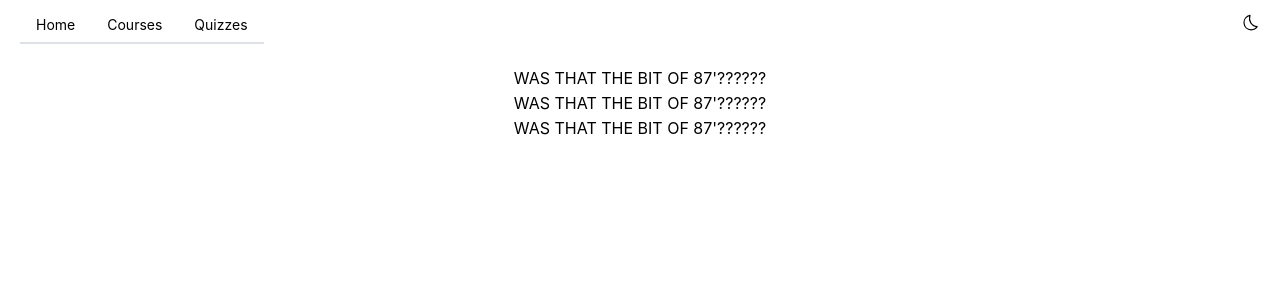
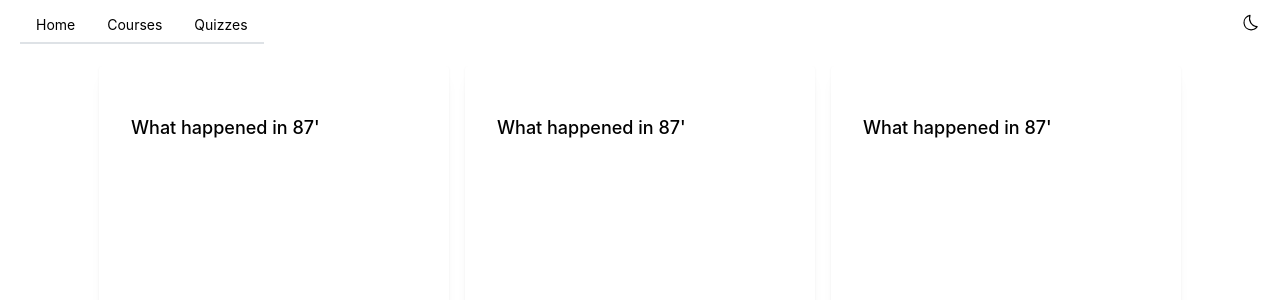
Before and after one commit to DudzinDzmitry/learn2code, a React (Vite) app: page /quizzes in a window 1280 px wide. Shown: the top 300 px of the page. Built offline with nearby package versions, Linux system fonts and the light colour scheme.

Commit message:
feat: add transition to flashcards

```diff
--- a/src/components/pages/Quizzes/FlashCard.tsx
+++ b/src/components/pages/Quizzes/FlashCard.tsx
@@ -1,9 +1,31 @@
-import { Center } from '@mantine/core';
+import { Card, Text, Transition } from '@mantine/core';
 import { useDisclosure } from '@mantine/hooks'
 
 export function FlashCard({ card }: any) {
   const [flipped, { toggle }] = useDisclosure(false);
   return (
-    <Center onClick={toggle}>{flipped ? card.Question : card.Answer}</Center>
+
+    <Card
+      onClick={toggle}
+      w={350}
+      h={275}
+      shadow="sm"
+      padding="xl"
+      component="a"
+      target="_blank"
+    >
+      <Text fw={500} size="lg" mt="md">
+        {card.Question}
+      </Text>
+      <Transition mounted={flipped} transition="rotate-left" duration={400}>
+        {(transitionStyle) => (
+          <Text fw={500} size="lg" mt="md" style={transitionStyle}>
+            {card.Answer}
+          </Text>
+        )}
+      </Transition>
+
+    </Card>
+
   )
 }
--- a/src/components/pages/Quizzes/QuizList.tsx
+++ b/src/components/pages/Quizzes/QuizList.tsx
@@ -1,3 +1,4 @@
+import { Group } from '@mantine/core';
 import { FlashCard } from "./FlashCard"
 
 const cards: { [name: string]: string }[] = [
@@ -18,12 +19,17 @@ const cards: { [name: string]: string }[] = [
 export const QuizList = () => {
 
   return (
-    <>
+    <Group
+      mih={50}
+      justify="center"
+      align="center"
+      wrap="wrap"
+    >
       {
         cards.map((card: { [name: string]: string }) => (
           <FlashCard card={card} />
         ))
       }
-    </>
+    </Group>
   )
 }
```
